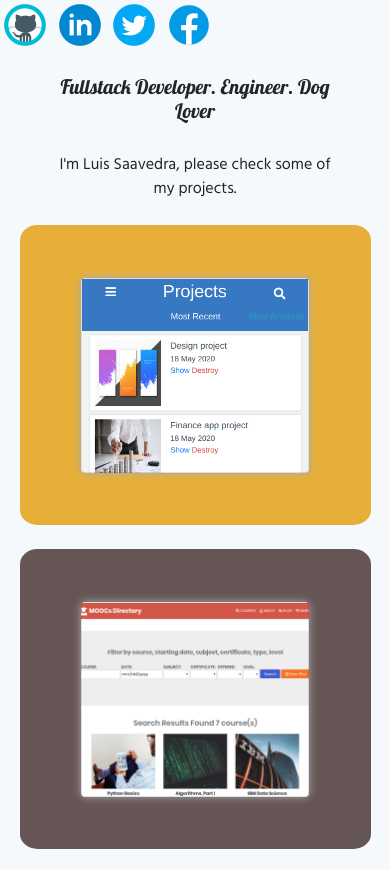
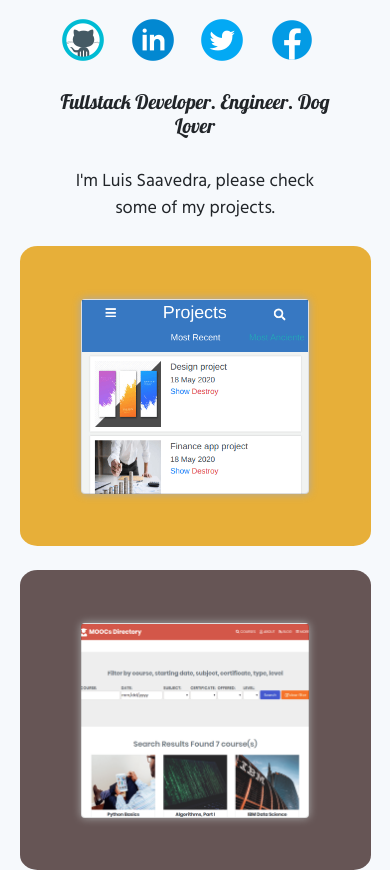
Before and after one commit to nriqu322/Portfolio, a plain HTML site: page index.html in a window 390 px wide. Shown: the top 870 px of the page. Drawn offline with nearby package versions, Linux system fonts and the light colour scheme.

Commit message:
add style to navbar

```diff
--- a/resources/style.css
+++ b/resources/style.css
@@ -7,6 +7,18 @@
 body {
   background-color: #f6f9fc;
   text-align: center;
+}
+
+.nav-bar {
+  display: flex;
+  flex-direction: row;
+  align-items: center;
+  justify-content: center;
+  margin-top: 15px;
+}
+
+.social-icon {
+  margin-right: 15px;
 }
 
 .main-title {
@@ -21,6 +33,7 @@ body {
   margin-top: 25px;
   margin-bottom: 50px;
   margin: auto;
+  font-size: 25px;
   width: 70%;
   font-family: 'Hind', sans-serif;
 }
@@ -124,9 +137,6 @@ body {
   }
 
   .description {
-    margin-top: 18px;
-    margin-bottom: 50px;
-    margin: auto;
-    font-family: 'Hind', sans-serif;
+    font-size: 18px;
   }
 }
```
